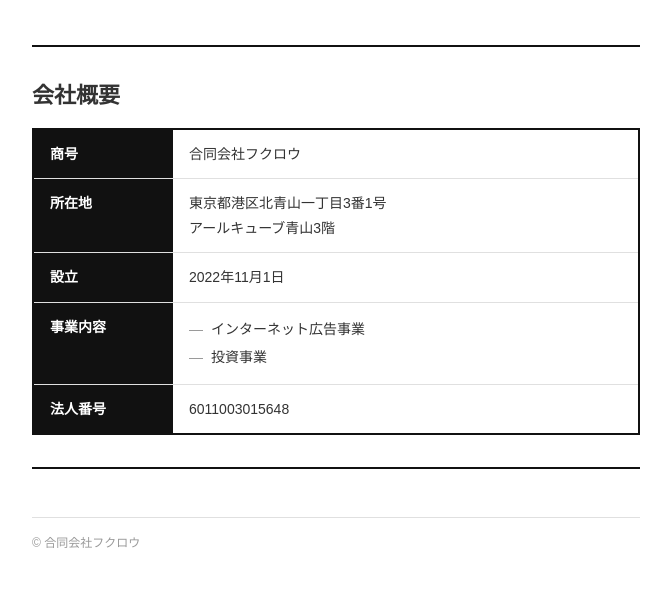
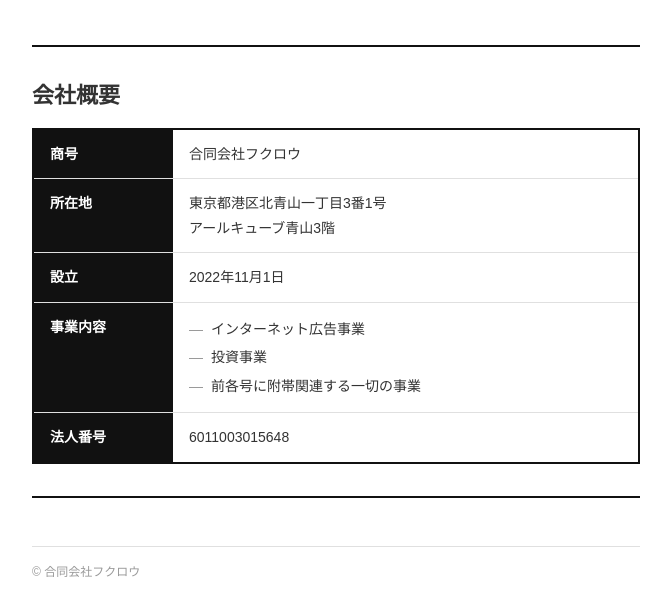
Before and after one commit to matsushige-fukuraw/fukuraw.com, a plain HTML site: page index.html in a window 1280 px wide. Shown: the part 139-754 px from the top of the page, without its empty margins (304-975 px from the left). Drawn offline with Linux system fonts and the light colour scheme.

Commit message:
事業内容に「前各号に附帯関連する一切の事業」追加

```diff
--- a/index.html
+++ b/index.html
@@ -187,6 +187,7 @@
             <ul>
               <li>インターネット広告事業</li>
               <li>投資事業</li>
+              <li>前各号に附帯関連する一切の事業</li>
             </ul>
           </td>
         </tr>
```
Also changed, not shown: 画面収録 2026-04-20 22.33.17.mov.png (added).
